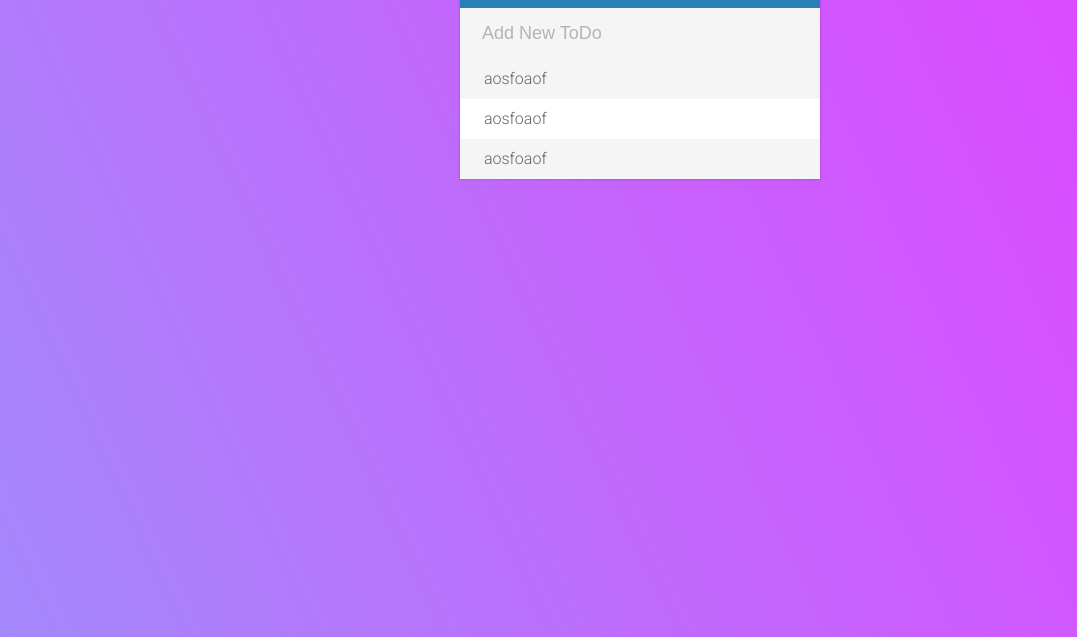
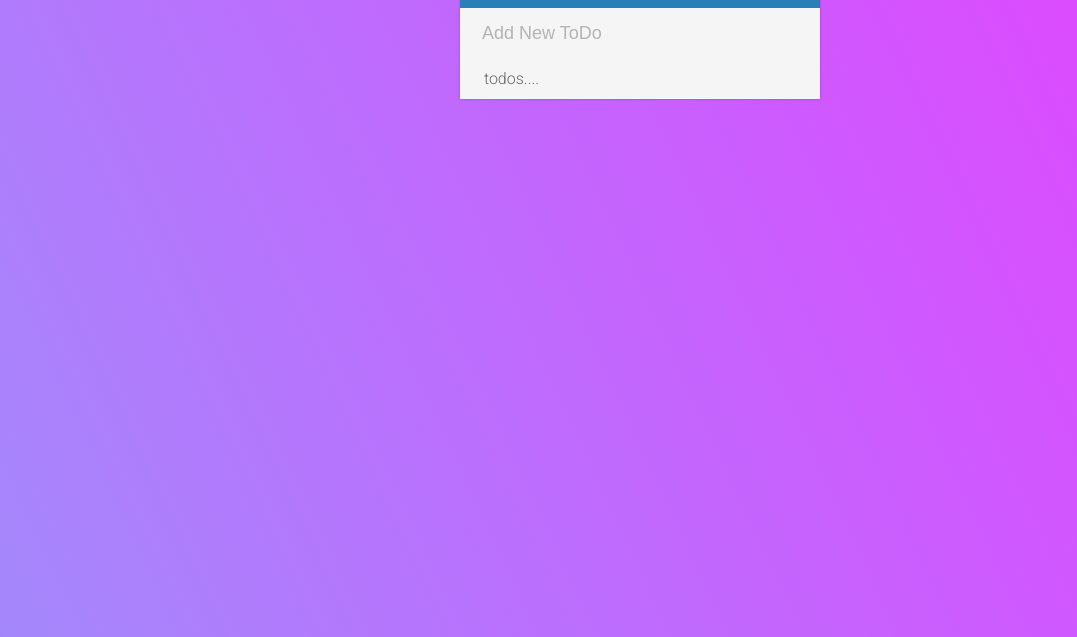
Before and after one commit to sahdev50/todolist, a plain HTML site: page index.html in a window 1280 px wide. Shown: the part 163-800 px from the top of the page, without its empty margins (0-1077 px from the left). Drawn offline with nearby package versions, Linux system fonts and the light colour scheme.

Commit message:
Update index.html

```diff
--- a/index.html
+++ b/index.html
@@ -17,9 +17,7 @@
         <h1>To-Do List <i class="fa fa-plus-circle fa-spin" aria-hidden="true"></i></h1>
         <input type="text" placeholder="Add New ToDo">
         <ul>
-            <li><span><i class="fa fa-trash"></i></span> aosfoaof</li>
-            <li><span><i class="fa fa-trash"></i></span> aosfoaof</li>
-            <li><span><i class="fa fa-trash"></i></span> aosfoaof</li>
+            <li><span><i class="fa fa-trash"></i></span> todos....</li>
         </ul>
     </div>
     <script src="./assets/js/todos.js"></script>
```
